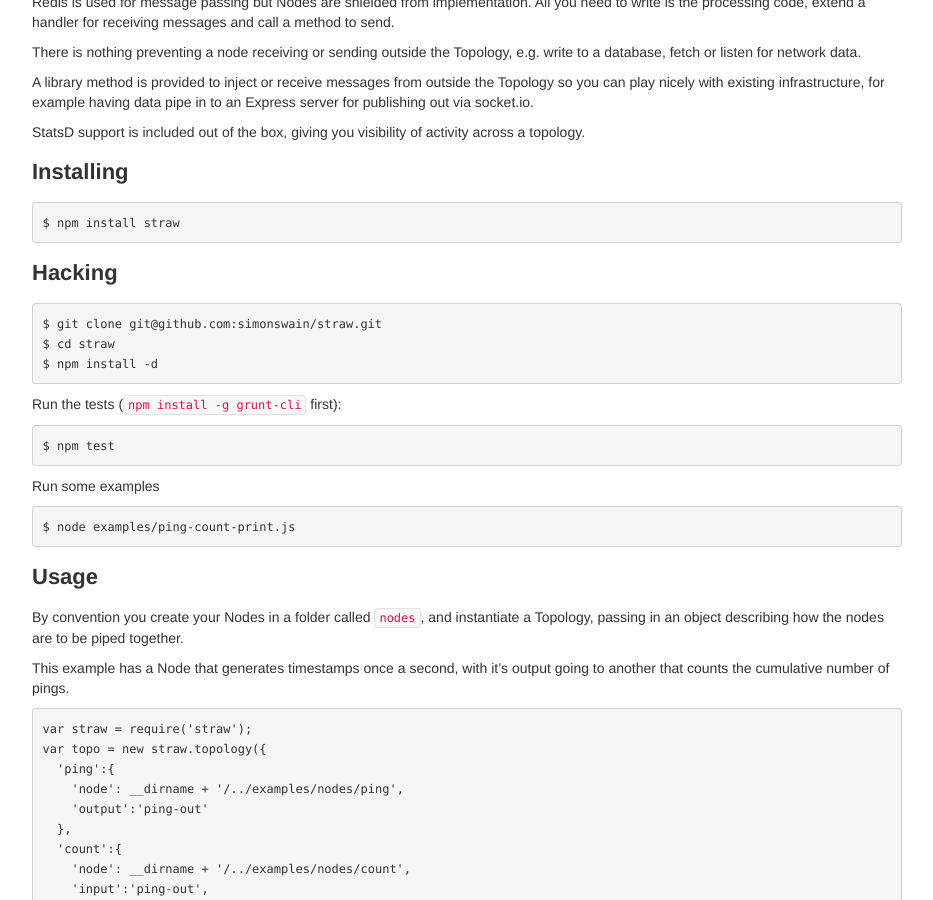
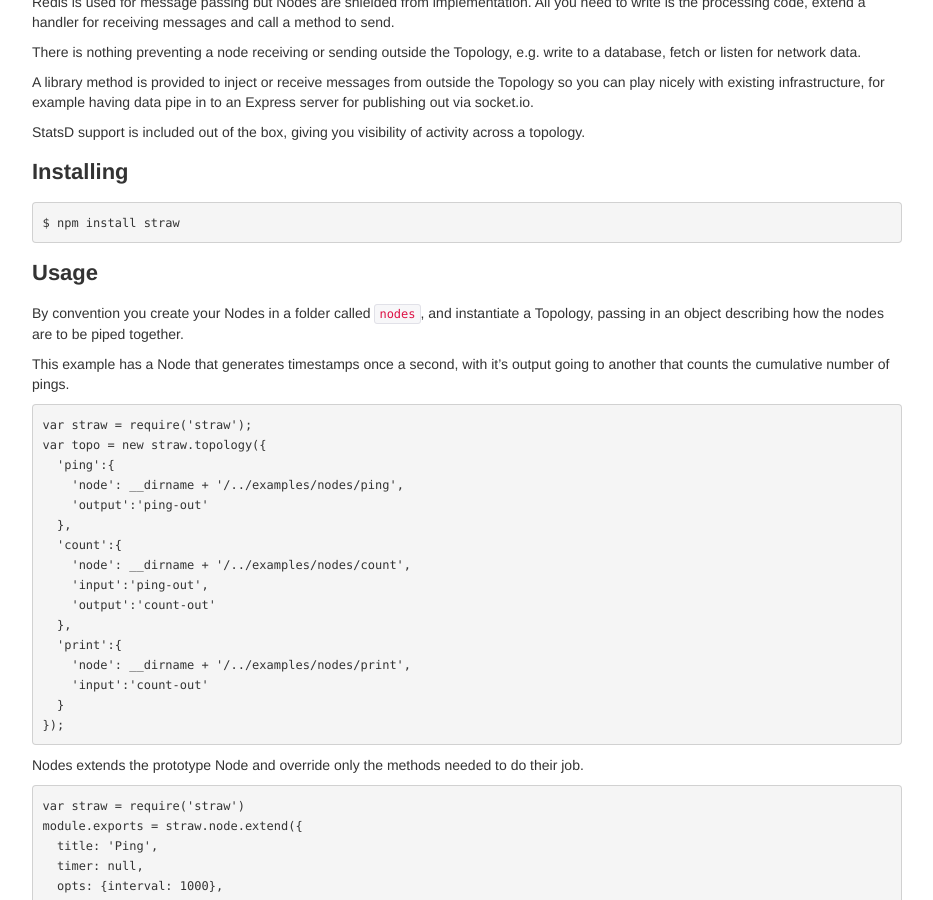
Before and after one commit to simonswain/straw, a Jekyll site: the page built from index.md, in a window 1280 px wide and 900 px high, scrolled down 417 px. Shown: the whole window, without its empty margins (23-956 px from the left). Built offline with Jekyll 4.4.1, drawn with Linux system fonts in a browser that asks for light colours; nearby versions of some CDN libraries; Markdown is read by kramdown in place of the engine named in the settings; some of the changed text lies outside the part shown.

Commit message:
Moved hacking section to bottom

```diff
--- a/index.md
+++ b/index.md
@@ -43,20 +43,6 @@
 ## Installing
 
     $ npm install straw
-
-## Hacking
-
-    $ git clone git@github.com:simonswain/straw.git
-    $ cd straw
-    $ npm install -d
-
-Run the tests (`npm install -g grunt-cli` first):
-
-    $ npm test
-
-Run some examples
-
-    $ node examples/ping-count-print.js
 
 ## Usage
 
```
Also changed, not shown: other parts of index.md (+16 -0 lines).
